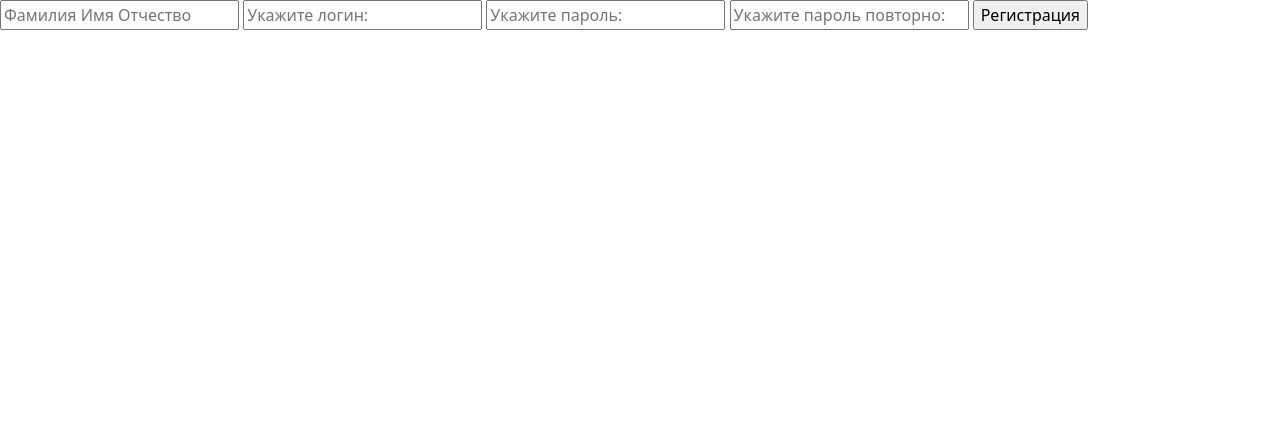
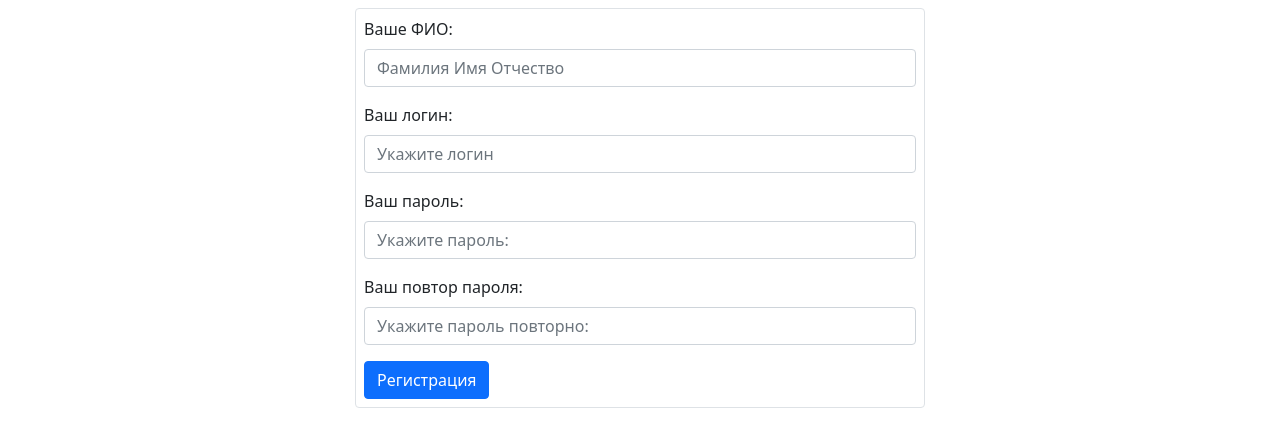
Before and after one commit to Pashka221/MVC_Project_04, a PHP site: page /register in a window 1280 px wide. Shown: the part 56-503 px from the top of the page. Run offline with PHP 8.4, Linux system fonts and the light colour scheme.

Commit message:
Version 1.0.5

```diff
--- a/core/Controllers/UserController.php
+++ b/core/Controllers/UserController.php
@@ -13,9 +13,23 @@ class UserController extends BaseController
 
     public function registerPost()
     {
-        if($_POST['passsword'] != $_POST['passsword_confirmed'])
-            return header('Location: ?error_password');
-        unset($_POST['passsword_confirmed']);
+        $errors = [];
+        if(!isset($_POST['name'])) $errors['name'] = ['Нет поля name'];
+        if(!isset($_POST['login'])) $errors['login'] = ['Нет поля login'];
+        if(!isset($_POST['password'])) $errors['password'] = ['Нет поля password'];
+        if(!isset($_POST['password_confirmed'])) $errors['password_confirmed'] = ['Нет поля password_confirmed'];
+
+        if(empty($_POST['name'])) $errors['name'][] = 'Поле name не заполнено!';
+        if(empty($_POST['login'])) $errors['login'][] = 'Поле login не заполнено!';
+        if(empty($_POST['password'])) $errors['password'][] = 'Поле password не заполнено!';
+        if(empty($_POST['password_confirmed'])) $errors['password_confirmed'][] = 'Поле password_confirmed не заполнено!';
+
+        if($_POST['password'] != $_POST['password_confirmed']) $errors['password'][] = 'Пароли не совпали!';
+
+        if($errors != [])
+            return view('register', $errors);
+
+        unset($_POST['password_confirmed']);
         $user = new User();
         $findUser = $user->create($_POST);
         return var_dump($findUser);
--- a/databases/databaseCreate.sql
+++ b/databases/databaseCreate.sql
@@ -2,7 +2,7 @@ CREATE TABLE `users`(
                         `id` INT AUTO_INCREMENT PRIMARY KEY,
                         `name` VARCHAR(128),
                         `login` VARCHAR(128) UNIQUE,
-                        `passsword` VARCHAR(128),
+                        `password` VARCHAR(128),
                         `role` VARCHAR(24) DEFAULT 'user'
 );
 
--- a/views/register.php
+++ b/views/register.php
@@ -1,21 +1,39 @@
 <?php
     $title = 'Регистрация в системе';
-    $css = [
-        'register/main.css'
-    ];
     @include_once 'header.php';
 ?>
 
 <?= ( isset($_GET['error_password'])
-    ? "<div class='error'>Пароли не совпали!</div>"
+    ? "<div class='alert alert-danger'>Пароли не совпали!</div>"
     : "" )
 ?>
-<form action="" method="POST">
-    <input type="text" name="name" placeholder="Фамилия Имя Отчество" required>
-    <input type="text" name="login" placeholder="Укажите логин:" required>
-    <input type="password" name="passsword" placeholder="Укажите пароль:" required>
-    <input type="password" name="passsword_confirmed" placeholder="Укажите пароль повторно:" required>
-    <input type="submit" value="Регистрация">
-</form>
+<div class="container">
+    <div class="row">
+        <div class="col"></div>
+        <div class="col-6 border border-1 rounded-2 mt-2 p-2">
+            <form action="" method="POST">
+                <div class="mb-3">
+                    <label for="inputName" class="form-label">Ваше ФИО:</label>
+                    <input type="text" name="name" class="form-control" id="inputName" placeholder="Фамилия Имя Отчество" required>
+                </div>
+                <div class="mb-3">
+                    <label for="inputLogin" class="form-label">Ваш логин:</label>
+                    <input type="text" name="login" class="form-control" id="inputLogin" placeholder="Укажите логин" required>
+                </div>
+                <div class="mb-3">
+                    <label for="inputPassword" class="form-label">Ваш пароль:</label>
+                    <input type="password" name="password" class="form-control" id="inputPassword" placeholder="Укажите пароль:" required>
+                </div>
+                <div class="mb-3">
+                    <label for="inputPasswordConfirmed" class="form-label">Ваш повтор пароля:</label>
+                    <input type="password" name="password_confirmed" class="form-control" id="inputPasswordConfirmed" placeholder="Укажите пароль повторно:" required>
+                </div>
+                <button type="submit" class="btn btn-primary">Регистрация</button>
+            </form>
+        </div>
+        <div class="col"></div>
+    </div>
+</div>
+
 
 <?php @include_once 'footer.php'; ?>
```
Also changed, not shown: core/Models/Model.php (+18 -20 lines), views/header.php (+6 -4 lines), README.md.
